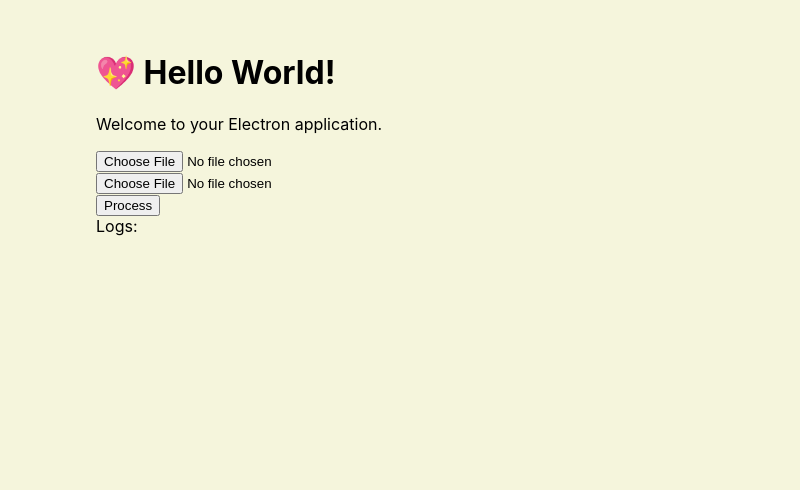
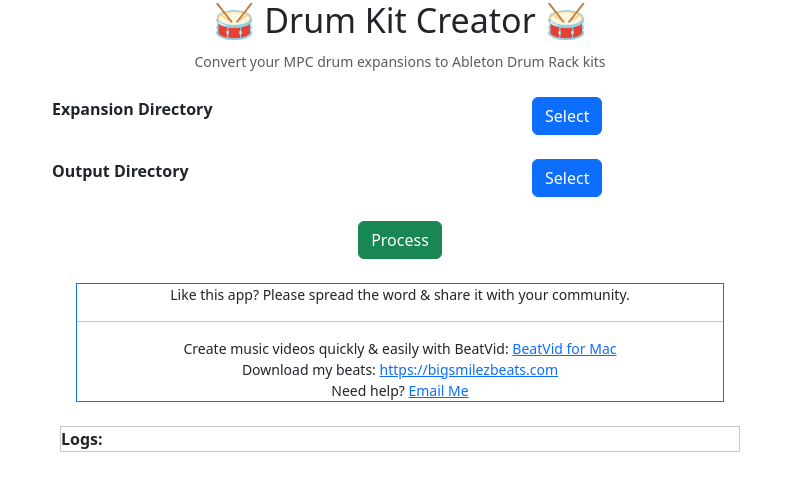
Before and after one commit to pkMinhas/DrumKitCreator, an Electron app: page src/index.html in a window 800 px wide. Drawn offline with nearby package versions, Linux system fonts and the light colour scheme; no server answers.

Commit message:
UI updated

```diff
--- a/package.json
+++ b/package.json
@@ -18,6 +18,7 @@
   },
   "license": "MIT",
   "dependencies": {
+    "bootstrap": "^5.3.0-alpha1",
     "ejs": "^3.1.8",
     "electron-squirrel-startup": "^1.0.0",
     "electron-store": "^8.1.0",
--- a/src/index.css
+++ /dev/null
@@ -1,8 +0,0 @@
-body {
-  font-family: -apple-system, BlinkMacSystemFont, 'Segoe UI', Roboto, Helvetica,
-    Arial, sans-serif;
-  margin: auto;
-  max-width: 38rem;
-  padding: 2rem;
-  background-color: beige;
-}
--- a/src/index.html
+++ b/src/index.html
@@ -5,23 +5,75 @@
 <head>
   <meta charset="UTF-8" />
   <title>Hello World!</title>
-  <link rel="stylesheet" href="index.css" />
+  <link rel="stylesheet" href="../node_modules/bootstrap/dist/css/bootstrap.css" />
 </head>
 
 <body>
-  <h1>💖 Hello World!</h1>
-  <p>Welcome to your Electron application.</p>
-  <input type="file" id="ipDir" />
-  <div id="inputDir"></div>
-
-  <input type="file" id="opDir" />
-  <div id="outputDir"></div>
-  <button id="process">Process</button>
-
-    <div id="logs">
-      Logs:
+  <div class="container">
+    <div class="text-center mb-4">
+      <p class="h1">🥁 Drum Kit Creator 🥁</p>
+      <small class="text-muted">Convert your MPC drum expansions to Ableton Drum Rack kits</small>
     </div>
 
+    <div class="row mt-4 mb-4">
+      <div class="col">
+        <b>Expansion Directory</b>
+      </div>
+      <div class="col">
+        <span id="expansionDir"></span>
+      </div>
+      <div class="col align-self-end">
+        <button type="button" class="btn btn-primary" id="selectExpansionDir">Select</button>
+      </div>
+    </div>
+
+    <div class="row mb-4">
+      <div class="col">
+        <b>Output Directory</b>
+      </div>
+      <div class="col">
+        <div id="outputDir"></div>
+      </div>
+      <div class="col">
+        <button type="button" class="btn btn-primary" id="selectOutDir">Select</button>
+      </div>
+    </div>
+    <div class="d-flex justify-content-center">
+      <button type="button" class="btn btn-success" id="process">Process</button>
+    </div>
+
+    <div class="m-4 border border-primary">
+      <div class="d-flex justify-content-center">
+        <small>Like this app? Please spread the word & share it with your community.</small>
+      </div>
+      <hr>
+      <div class="d-flex justify-content-center">
+        <small>
+          Create music videos quickly & easily with BeatVid:
+          <a href="https://apps.apple.com/us/app/beatvid/id1633217602"  target="_blank">BeatVid for Mac</a>
+        </small>
+      </div>
+      <div class="d-flex justify-content-center">
+        <small>
+          Download my beats:
+          <a href="https://bigsmilezbeats.com" target="_blank">https://bigsmilezbeats.com</a>
+        </small>
+      </div>
+      <div class="d-flex justify-content-center">
+        <small>
+          Need help?
+          <a href="mailto:preet@marchingbytes.com?subject=DrumKitCreator">Email Me</a>
+        </small>
+      </div>
+    </div>
+
+    <div class="m-2 border border-secondary-subtle" style="max-height: 200px;scroll-behavior: auto; overflow: scroll;">
+      <div><b>Logs:</b></div>
+      <small id="logs" class="text-muted" >
+      </small>
+    </div>
+
+  </div>
 </body>
 
 <script type="text/javascript" src="./ui.js">
--- a/src/main.js
+++ b/src/main.js
@@ -29,6 +29,12 @@
 
   // Open the DevTools.
   mainWindow.webContents.openDevTools();
+
+  //handle links which open in _blank
+  mainWindow.webContents.setWindowOpenHandler(function ({url}) {
+    require('electron').shell.openExternal(url);
+    return { action: 'deny' };
+  });
 
   //setup window level vars
   inputDirectory = ""
--- a/src/ui.js
+++ b/src/ui.js
@@ -1,17 +1,17 @@
 
 //load output dir
 window.api.getOutputDirectory().then(res => {
-    document.getElementById("outputDir").innerText = res
+    document.getElementById("outputDir").innerText =  res
 })
 
 
-document.getElementById('ipDir').addEventListener('click', async (evt) => {
+document.getElementById('selectExpansionDir').addEventListener('click', async (evt) => {
     evt.preventDefault()
     res = await window.api.selectInputDirectory()
-    document.getElementById("inputDir").innerText = res
+    document.getElementById("expansionDir").innerHTML = res
 })
 
-document.getElementById('opDir').addEventListener('click', async (evt) => {
+document.getElementById('selectOutDir').addEventListener('click', async (evt) => {
     evt.preventDefault()
     res = await window.api.selectOutputDirectory()
     document.getElementById("outputDir").innerText = res
@@ -20,6 +20,8 @@
 
 document.getElementById('process').addEventListener('click', async (evt) => {
     evt.preventDefault()
+    //clear logs
+    document.getElementById("logs").innerText = ""
     window.api.startProcessing()
 })
 
```
Also changed, not shown: 1 other file.
